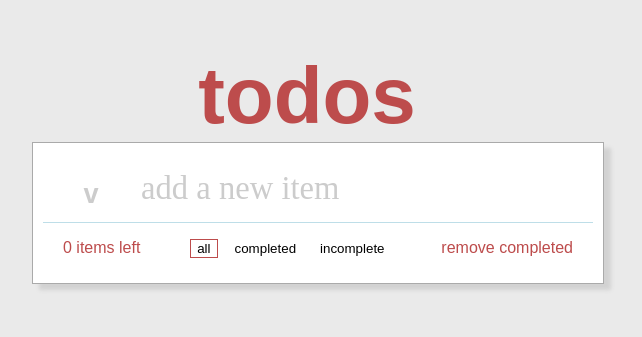
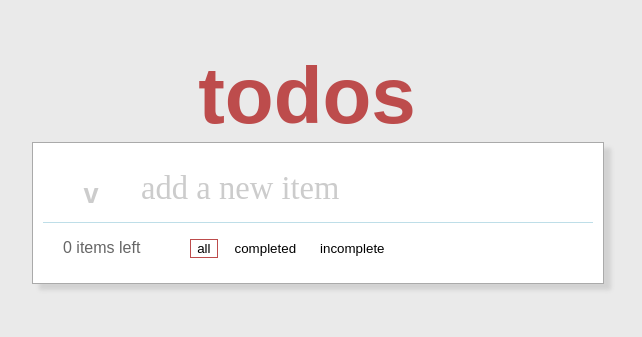
Before and after one commit to susanmathew314/React-Practice, a React app in the folder Todo/: page / in a window 1280 px wide. Shown: the whole page, without its empty margins (333-975 px from the left). Built offline with nearby package versions, Linux system fonts and the light colour scheme; a web font is replaced by a local one.

Commit message:
fixed css & removed console log

```diff
--- a/Todo/src/index.css
+++ b/Todo/src/index.css
@@ -146,12 +146,12 @@ label.completed{
 }
 .list-footer p{
 	transition: ease-in-out, color .15s ease-in-out;
-	color: #bd4c4c
+	color: #666
 }
 .list-footer p.remove-all:hover{
 	text-decoration: underline;
 }
-.hidden{
+body .hidden{
 	color: transparent;
 }
 .list-footer button{
--- a/Todo/src/index.js
+++ b/Todo/src/index.js
@@ -29,7 +29,6 @@ class List extends React.Component{
 	}
 	onChangeCompleted(id){
 		var item = this.state.items.filter((item)=>item.id===id)[0];
-		console.log(item);
 		item.completed = !item.completed;
 		const newList = this.state.items.sort( (a,b) => a.completed ===true && a.completed === b.completed ? 0:  a.completed === true? 1 : b.completed === true? -1 : a.id < b.id);
 		this.setState({items: newList});
```
